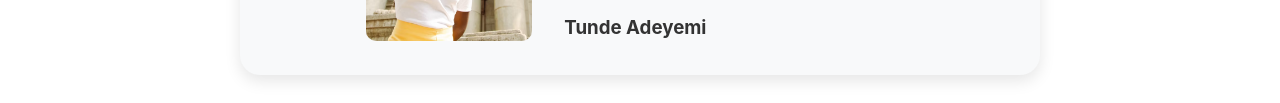
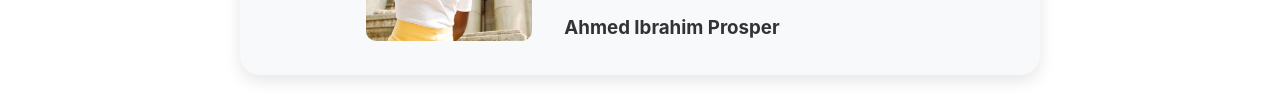
Before and after one commit to fretdev/Hometown-Website, a plain HTML site: page index.html in a window 1280 px wide. Shown: the part 1401-1504 px from the top of the page. Drawn offline with Linux system fonts and the light colour scheme.

Commit message:
Name corrections

```diff
--- a/index.html
+++ b/index.html
@@ -40,7 +40,7 @@ Immerse yourself in the nation's creative spirit and witness masterpieces that c
             <h2>Your Guide</h2>
             <p>Meet your guide at the National Arts Theatre, a passionate cultural expert with years of experience bringing Nigeria's rich heritage to life.
 His deep knowledge of art, history, and performance ensures an unforgettable journey through the creative soul of Lagos.</p>
-            <h3>Tunde Adeyemi</h3>
+            <h3>Ahmed Ibrahim Prosper</h3>
         </div>
     </div>
 </body>
```
